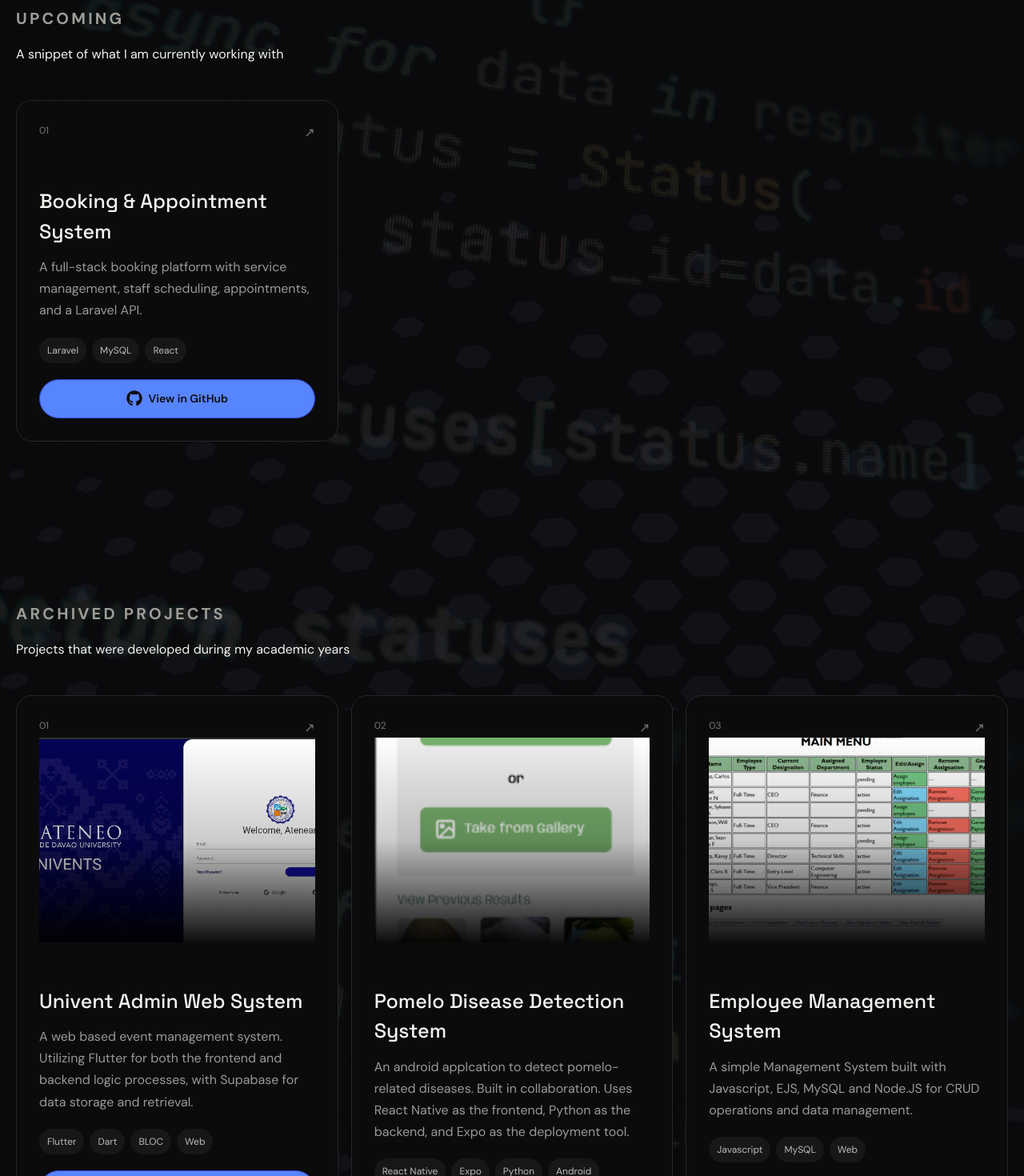
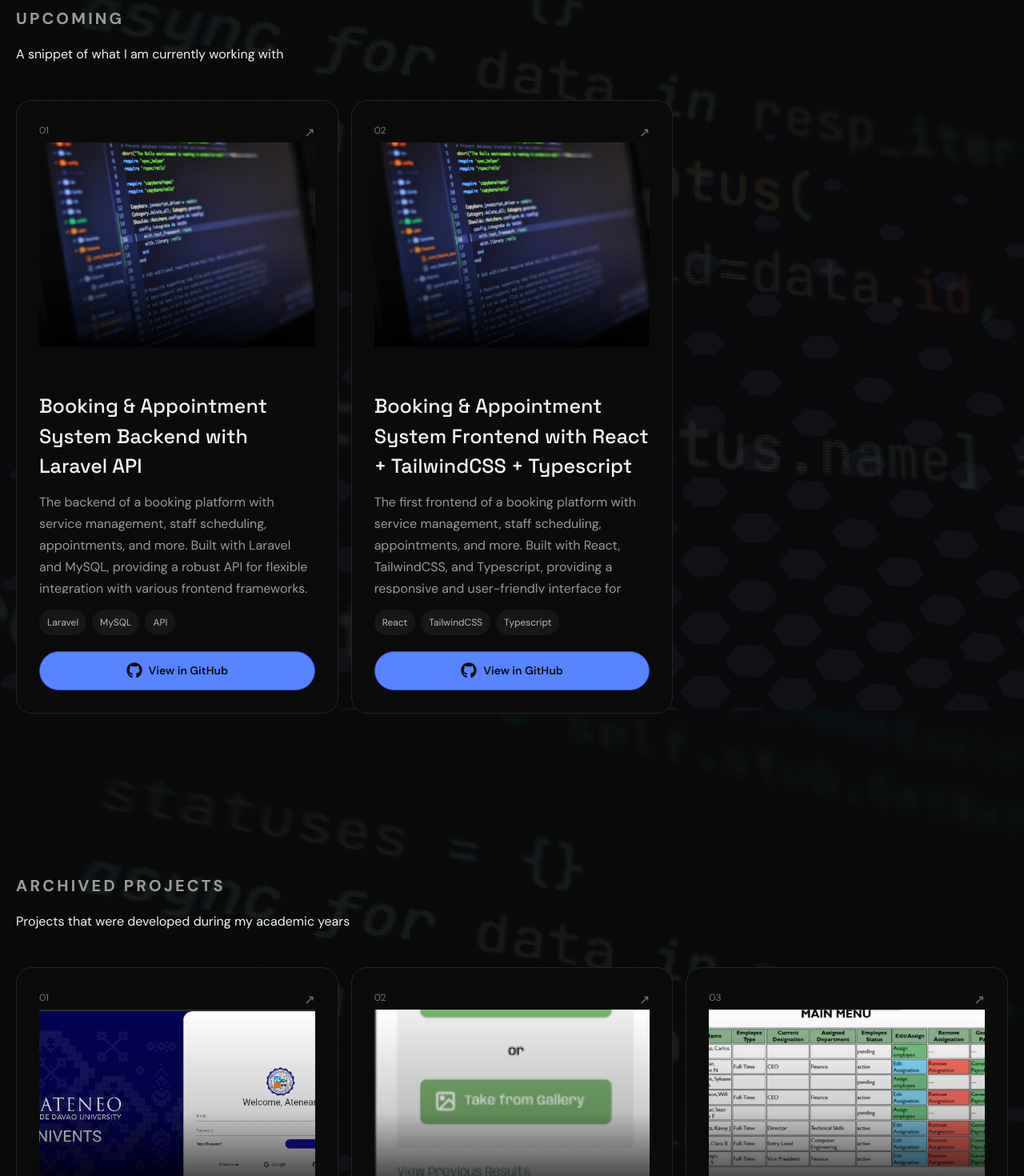
Before and after one commit to SyBorg00/agawin-portfolio, a Next.js app: page /pages/projects in a window 1280 px wide. Shown: the part 280-1750 px from the top of the page at 80% size. Built offline with nearby package versions, Linux system fonts and the light colour scheme.

Commit message:
modified project page

```diff
--- a/app/pages/projects/page.js
+++ b/app/pages/projects/page.js
@@ -6,9 +6,17 @@ import Link from 'next/link';
 
 const upcoming_projects = [
     {
-        title: 'Booking & Appointment System',
-        description: 'A full-stack booking platform with service management, staff scheduling, appointments, and a Laravel API.',
-        tags: ['Laravel', 'MySQL', 'React'],
+        title: 'Booking & Appointment System Backend with Laravel API',
+        image: '/images/preview.png',
+        description: 'The backend of a booking platform with service management, staff scheduling, appointments, and more. Built with Laravel and MySQL, providing a robust API for flexible integration with various frontend frameworks.',
+        tags: ['Laravel', 'MySQL', 'API'],
+        links: ["https://github.com/SyBorg00/booking_system_backend.git"]
+    },
+    {
+        title: 'Booking & Appointment System Frontend with React + TailwindCSS + Typescript',
+        image: '/images/preview.png',
+        description: 'The first frontend of a booking platform with service management, staff scheduling, appointments, and more. Built with React, TailwindCSS, and Typescript, providing a responsive and user-friendly interface for seamless user experience.',
+        tags: ['React', 'TailwindCSS', 'Typescript'],
         links: ["https://github.com/SyBorg00/booking_system_backend.git"]
     },
 ];
@@ -40,21 +48,45 @@ const achived_projects = [
 export default function Projects() {
     return (
         <PageLayout>
-            {/*Ongoing */}
+
             <main className="section muted bg-cover bg-center" style={{ backgroundImage: "url('/images/project-bg.png')" }}>
+
+                {/*Ongoing */}
                 <section className='section container'>
                     <div className="sectionhead">
                         <p className="eyebrow">UPCOMING</p>
                         <h1>A snippet of what I am currently working with</h1>
                     </div>
+
                     <div className="grid">
                         {upcoming_projects.map((project, index) => (
                             <article className="card" key={project.title}>
                                 <div className="cardtop"><span className="number">{String(index + 1).padStart(2, '0')}</span><span>↗</span></div>
+
+                                {/* Project thumbnail */}
+                                <div className='relative overflow-hidden'>
+                                    <Image
+                                        src={project.image}
+                                        alt={project.title}
+                                        width={600}
+                                        height={200}
+                                        className="h-64 w-full object-cover"
+                                    />
+                                    <div className='absolute inset-0 bg-gradient-to-t from-black/95 via-black/20 to-transparent'></div>
+                                </div>
+
+                                {/* Project title */}
                                 <h3>{project.title}</h3>
-                                <p>{project.description}</p>
+
+                                {/* Project description */}
+                                <p className="project-scrollbar h-32 overflow-y-auto text-gray-600">
+                                    {project.description}
+                                </p>
+
+                                {/* Project tags */}
                                 <div className="tags">{project.tags.map(tag => <span key={tag}>{tag}</span>)}</div>
 
+                                {/* Project redirection */}
                                 <div className="button primary flex flex-row items-center justify-center gap-2">
                                     {project.links.map(link => (
                                         <div
@@ -84,6 +116,7 @@ export default function Projects() {
                             <article className="card" key={project.title}>
                                 <div className="cardtop"><span className="number">{String(index + 1).padStart(2, '0')}</span><span>↗</span></div>
 
+                                {/* Project thumbnail */}
                                 <div className='relative overflow-hidden'>
                                     <Image
                                         src={project.image}
@@ -92,13 +125,21 @@ export default function Projects() {
                                         height={200}
                                         className="h-64 w-full object-cover"
                                     />
-                                    <div className='absolute inset-0 bg-gradient-to-t from-black/95 via-black/20 to-transparent'></div>
+                                    <div className='absolute inset-0 bg-gradient-to-t from-black/100 via-black/20 to-transparent'></div>
                                 </div>
 
+                                {/* Project title */}
                                 <h3>{project.title}</h3>
-                                <p>{project.description}</p>
+
+                                {/* Project description */}
+                                <p className="project-scrollbar h-32 overflow-y-auto text-gray-600">
+                                    {project.description}
+                                </p>
+
+                                {/* Project tags */}
                                 <div className="tags">{project.tags.map(tag => <span key={tag}>{tag}</span>)}</div>
 
+                                {/* Project redirection */}
                                 <div className="button primary flex flex-row items-center justify-center gap-2">
                                     {project.links.map(link => (
                                         <div
```
